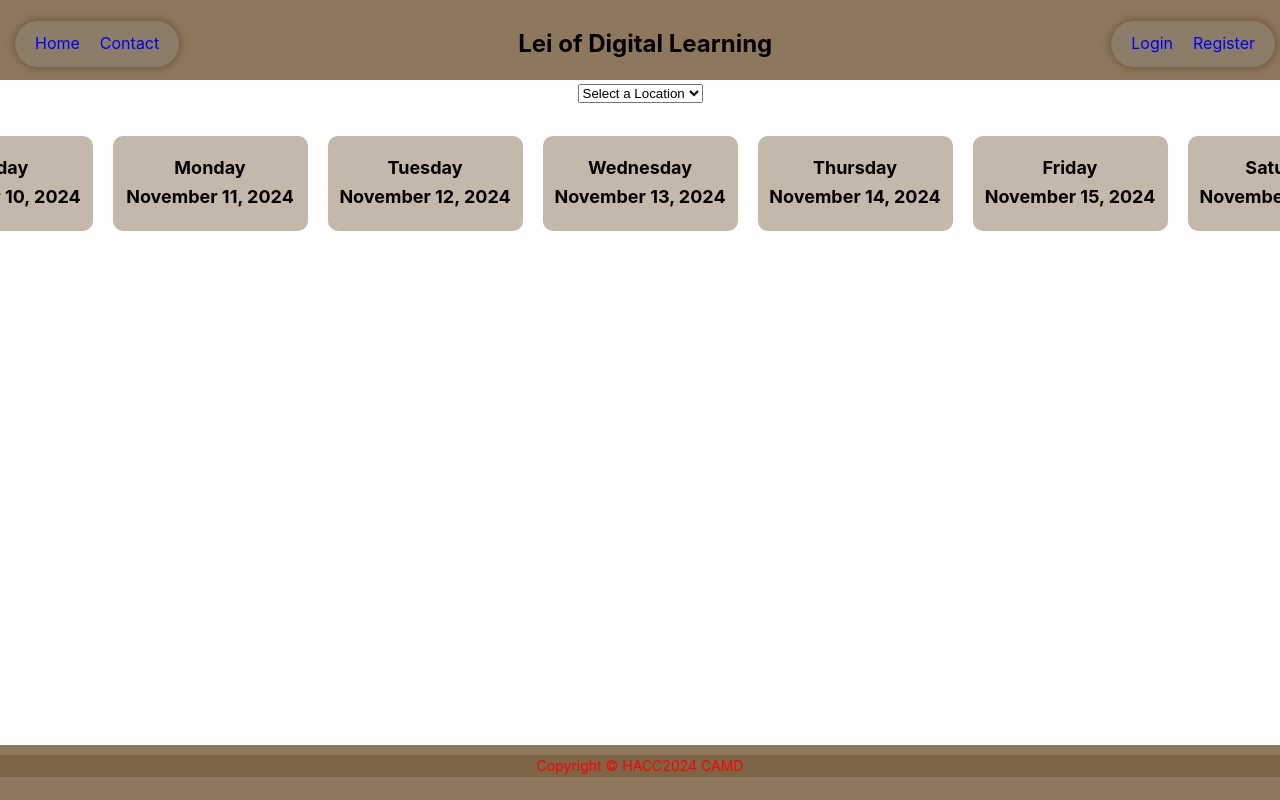
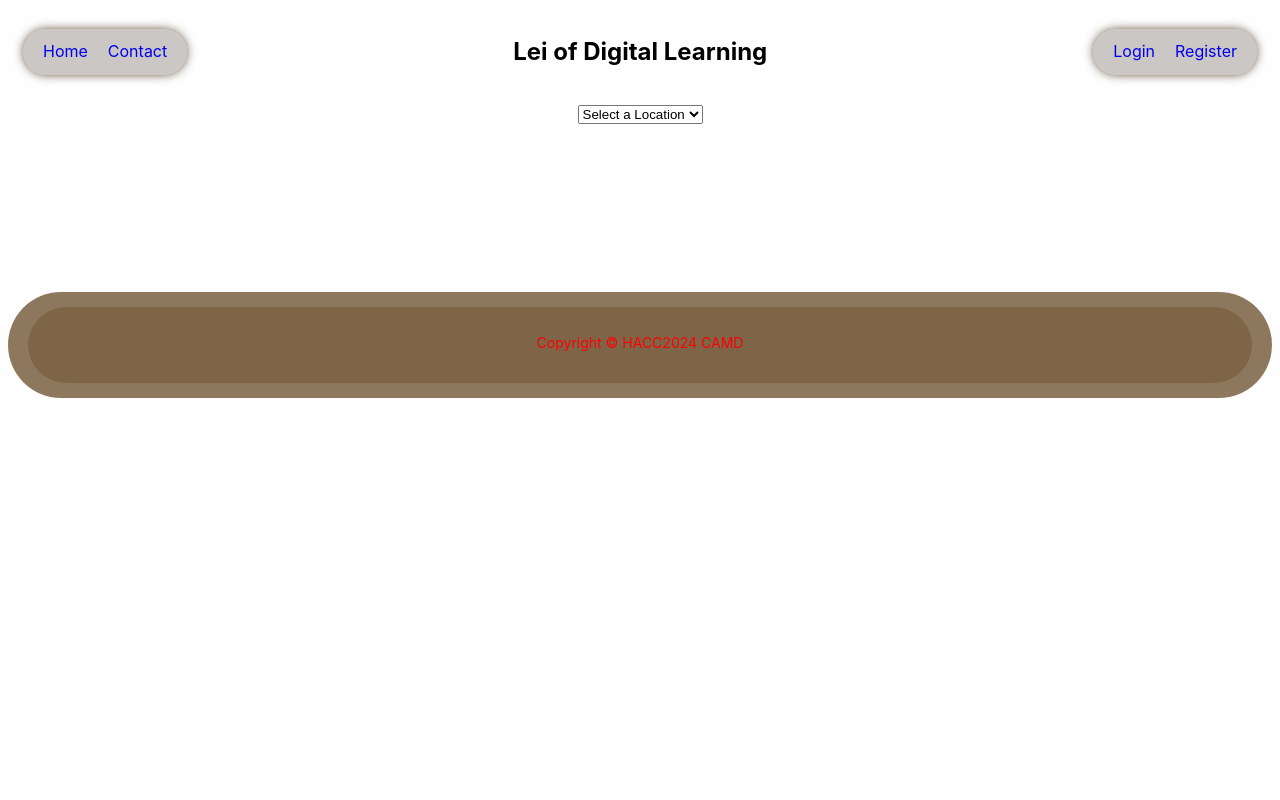
Before and after one commit to HACC2024/Lei-of-Digital-Learning, a React (Vite) app in the folder client/: page / in a window 1280 px wide. Built offline with nearby package versions, Linux system fonts and the light colour scheme.

Commit message:
Improved path layout for installing requirements

```diff
--- a/client/src/components/Home.tsx
+++ b/client/src/components/Home.tsx
@@ -2,39 +2,48 @@ import { useState, useEffect } from 'react';
 import './css/Home.css';
 import EventList from '../components/EventList';
 
+interface Event {
+  id: number;
+  title: string;
+  description: string;
+  date: string;
+  time: string;
+  location: string;
+}
+
 const Home = () => {
-  const [events, setEvents] = useState([]);
-  const [locations, setLocations] = useState([]);
+  const [events, setEvents] = useState<Event []>([]);
+  const [locations, setLocations] = useState<string[]>([]);
   const [selectedDay, setSelectedDay] = useState<string | null>(null);
   const [startOfWeek, setStartOfWeek] = useState(new Date(2024, 10, 10));
   const [selectedLocation, setSelectedLocation] = useState<string>("");
 
   useEffect(() => {
     const testEvents = [
-      { id: 1, title: 'Walk-in Session - Community Center', description: 'Get assistance from a Digital Navigator.', date: 'October 25, 2024', time: '10:00 AM - 12:00 PM', location: 'Honolulu Library' },
-      { id: 2, title: 'Community Art Workshop', description: 'Explore your creativity with guidance from local artists.', date: 'October 25, 2024', time: '1:00 PM - 3:00 PM', location: 'Honolulu Library' },
-      { id: 3, title: 'Parenting Support Group', description: 'Connect with other parents and share experiences.', date: 'October 25, 2024', time: '4:00 PM - 5:30 PM', location: 'Honolulu Library' },
-      { id: 4, title: 'Evening Yoga Class', description: 'A gentle yoga session to wind down the day.', date: 'October 25, 2024', time: '6:00 PM - 7:00 PM', location: 'Honolulu Library' },
-      { id: 5, title: 'Digital Skills Workshop', description: 'Learn essential computer skills in a free workshop.', date: 'October 26, 2024', time: '2:00 PM - 4:00 PM', location: 'Maui Community Center' },
-      { id: 6, title: 'Senior Tech Help', description: 'Tech assistance for seniors to learn smartphone basics.', date: 'October 26, 2024', time: '10:00 AM - 11:30 AM', location: 'Maui Community Center' },
-      { id: 7, title: 'Job Interview Workshop', description: 'Tips and practice for successful job interviews.', date: 'October 26, 2024', time: '12:00 PM - 1:30 PM', location: 'Maui Community Center' },
-      { id: 8, title: 'Music Therapy Session', description: 'Relax with guided music therapy.', date: 'October 26, 2024', time: '5:00 PM - 6:00 PM', location: 'Maui Community Center' },
-      { id: 9, title: 'Online Safety Workshop', description: 'Learn how to stay safe online and protect your personal information.', date: 'October 27, 2024', time: '1:00 PM - 3:00 PM', location: 'Waikiki Library' },
-      { id: 10, title: 'Photography Basics', description: 'Learn the basics of photography with your smartphone.', date: 'October 27, 2024', time: '10:00 AM - 12:00 PM', location: 'Waikiki Library' },
-      { id: 11, title: 'Job Application Workshop', description: 'Get assistance filling out job applications.', date: 'October 27, 2024', time: '3:30 PM - 5:00 PM', location: 'Waikiki Library' },
-      { id: 12, title: 'Movie Night', description: 'Enjoy a family-friendly movie screening.', date: 'October 27, 2024', time: '6:00 PM - 8:00 PM', location: 'Waikiki Library' },
-      { id: 13, title: 'Resume Building Session', description: 'Get help creating or updating your resume with one-on-one assistance.', date: 'October 28, 2024', time: '11:00 AM - 1:00 PM', location: 'Kailua Community Center' },
-      { id: 14, title: 'Coding Basics Workshop', description: 'Introduction to coding for beginners.', date: 'October 28, 2024', time: '10:00 AM - 12:00 PM', location: 'Kailua Community Center' },
-      { id: 15, title: 'Nutrition for Families', description: 'Learn tips on how to keep your family healthy and happy.', date: 'October 28, 2024', time: '1:30 PM - 2:30 PM', location: 'Kailua Community Center' },
-      { id: 16, title: 'Evening Meditation Session', description: 'Join us for a guided meditation to relax and unwind.', date: 'October 28, 2024', time: '5:00 PM - 6:00 PM', location: 'Kailua Community Center' },
-      { id: 17, title: 'Job Application Workshop', description: 'Receive guidance on job applications and learn about job search resources.', date: 'October 29, 2024', time: '9:00 AM - 11:00 AM', location: 'Hilo Public Library' },
-      { id: 18, title: 'Financial Literacy Class', description: 'An introductory class on budgeting and managing finances.', date: 'October 29, 2024', time: '3:00 PM - 5:00 PM', location: 'Pearl City Civic Center' },
-      { id: 19, title: 'Language Exchange Meetup', description: 'Practice a new language with native speakers.', date: 'October 29, 2024', time: '6:00 PM - 7:30 PM', location: 'Hilo Public Library' },
-      { id: 20, title: 'Basic Coding Workshop', description: 'Learn the basics of coding in this beginner-friendly workshop.', date: 'October 29, 2024', time: '10:00 AM - 12:00 PM', location: 'Kona Innovation Center' },
-      { id: 21, title: 'Intro to Social Media', description: 'Learn the basics of using social media safely and effectively.', date: 'November 3, 2024', time: '9:00 AM - 10:00 AM', location: 'Honolulu Library' },
-      { id: 22, title: 'Beginner Excel Workshop', description: 'An introduction to using Excel for data organization and calculations.', date: 'November 3, 2024', time: '10:30 AM - 11:30 AM', location: 'Honolulu Library' },
-      { id: 23, title: 'Email Essentials', description: 'Learn how to create, send, and organize emails efficiently.', date: 'November 3, 2024', time: '12:00 PM - 1:00 PM', location: 'Honolulu Library' },
-      { id: 24, title: 'Networking for Success', description: 'Learn networking strategies to build professional connections.', date: 'November 3, 2024', time: '6:00 PM - 7:00 PM', location: 'Honolulu Library' }
+      { id: 1, title: 'Walk-in Session - Community Center', description: 'Get assistance from a Digital Navigator.', date: '10/25/2024', time: '10:00 AM - 12:00 PM', location: 'Honolulu Library' },
+      { id: 2, title: 'Community Art Workshop', description: 'Explore your creativity with guidance from local artists.', date: '10/25/2024', time: '1:00 PM - 3:00 PM', location: 'Honolulu Library' },
+      { id: 3, title: 'Parenting Support Group', description: 'Connect with other parents and share experiences.', date: '10/25/2024', time: '4:00 PM - 5:30 PM', location: 'Honolulu Library' },
+      { id: 4, title: 'Evening Yoga Class', description: 'A gentle yoga session to wind down the day.', date: '10/25/2024', time: '6:00 PM - 7:00 PM', location: 'Honolulu Library' },
+      { id: 5, title: 'Digital Skills Workshop', description: 'Learn essential computer skills in a free workshop.', date: '10/26/2024', time: '2:00 PM - 4:00 PM', location: 'Maui Community Center' },
+      { id: 6, title: 'Senior Tech Help', description: 'Tech assistance for seniors to learn smartphone basics.', date: '10/26/2024', time: '10:00 AM - 11:30 AM', location: 'Maui Community Center' },
+      { id: 7, title: 'Job Interview Workshop', description: 'Tips and practice for successful job interviews.', date: '10/26/2024', time: '12:00 PM - 1:30 PM', location: 'Maui Community Center' },
+      { id: 8, title: 'Music Therapy Session', description: 'Relax with guided music therapy.', date: '10/26/2024', time: '5:00 PM - 6:00 PM', location: 'Maui Community Center' },
+      { id: 9, title: 'Online Safety Workshop', description: 'Learn how to stay safe online and protect your personal information.', date: '10/27/2024', time: '1:00 PM - 3:00 PM', location: 'Waikiki Library' },
+      { id: 10, title: 'Photography Basics', description: 'Learn the basics of photography with your smartphone.', date: '10/27/2024', time: '10:00 AM - 12:00 PM', location: 'Waikiki Library' },
+      { id: 11, title: 'Job Application Workshop', description: 'Get assistance filling out job applications.', date: '10/27/2024', time: '3:30 PM - 5:00 PM', location: 'Waikiki Library' },
+      { id: 12, title: 'Movie Night', description: 'Enjoy a family-friendly movie screening.', date: '10/27/2024', time: '6:00 PM - 8:00 PM', location: 'Waikiki Library' },
+      { id: 13, title: 'Resume Building Session', description: 'Get help creating or updating your resume with one-on-one assistance.', date: '10/28/2024', time: '11:00 AM - 1:00 PM', location: 'Kailua Community Center' },
+      { id: 14, title: 'Coding Basics Workshop', description: 'Introduction to coding for beginners.', date: '10/28/2024', time: '10:00 AM - 12:00 PM', location: 'Kailua Community Center' },
+      { id: 15, title: 'Nutrition for Families', description: 'Learn tips on how to keep your family healthy and happy.', date: '10/28/2024', time: '1:30 PM - 2:30 PM', location: 'Kailua Community Center' },
+      { id: 16, title: 'Evening Meditation Session', description: 'Join us for a guided meditation to relax and unwind.', date: '10/28/2024', time: '5:00 PM - 6:00 PM', location: 'Kailua Community Center' },
+      { id: 17, title: 'Job Application Workshop', description: 'Receive guidance on job applications and learn about job search resources.', date: '10/29/2024', time: '9:00 AM - 11:00 AM', location: 'Hilo Public Library' },
+      { id: 18, title: 'Financial Literacy Class', description: 'An introductory class on budgeting and managing finances.', date: '10/29/2024', time: '3:00 PM - 5:00 PM', location: 'Pearl City Civic Center' },
+      { id: 19, title: 'Language Exchange Meetup', description: 'Practice a new language with native speakers.', date: '10/29/2024', time: '6:00 PM - 7:30 PM', location: 'Hilo Public Library' },
+      { id: 20, title: 'Basic Coding Workshop', description: 'Learn the basics of coding in this beginner-friendly workshop.', date: '10/29/2024', time: '10:00 AM - 12:00 PM', location: 'Kona Innovation Center' },
+      { id: 21, title: 'Intro to Social Media', description: 'Learn the basics of using social media safely and effectively.', date: '11/3/2024', time: '9:00 AM - 10:00 AM', location: 'Honolulu Library' },
+      { id: 22, title: 'Beginner Excel Workshop', description: 'An introduction to using Excel for data organization and calculations.', date: '11/3/2024', time: '10:30 AM - 11:30 AM', location: 'Honolulu Library' },
+      { id: 23, title: 'Email Essentials', description: 'Learn how to create, send, and organize emails efficiently.', date: '11/3/2024', time: '12:00 PM - 1:00 PM', location: 'Honolulu Library' },
+      { id: 24, title: 'Networking for Success', description: 'Learn networking strategies to build professional connections.', date: '11/3/2024', time: '6:00 PM - 7:00 PM', location: 'Honolulu Library' }
     ];
 
     const testLocations = ['Honolulu', 'Kailua', 'Maui', 'Pearl City'];
@@ -50,7 +59,7 @@ const Home = () => {
       day.setDate(startOfWeek.getDate() + i);
       daysOfWeek.push({
         name: day.toLocaleDateString('en-US', { weekday: 'long' }),
-        date: day.toLocaleDateString('en-US', { month: 'long', day: 'numeric', year: 'numeric' }),
+        date: day.toLocaleDateString('en-US', { month: 'numeric', day: 'numeric', year: 'numeric' }),
       });
     }
     return daysOfWeek;
@@ -83,28 +92,7 @@ const Home = () => {
       </div>
 
       <nav className="weekly-calender">
-        <button onClick={goToPreviousWeek}>
-          <svg xmlns="http://www.w3.org/2000/svg" width="16" height="16" fill="currentColor" viewBox="0 0 16 16">
-            <path d="m3.86 8.753 5.482 4.796c.646.566 1.658.106 1.658-.753V3.204a1 1 0 0 0-1.659-.753l-5.48 4.796a1 1 0 0 0 0 1.506z"/>
-          </svg>
-        </button>
-        <ul className='week-days'>
-        {days.map((day) => (
-            <li
-              key={day.name}
-              onClick={() => toggleDaySelection(day.name)}
-              className={selectedDay === day.name ? 'selected' : ''}
-            >
-              <div>{day.name}</div>
-              <div>{day.date}</div>
-            </li>
-          ))}
-        </ul>
-        <button onClick={goToNextWeek}>
-          <svg xmlns="http://www.w3.org/2000/svg" width="16" height="16" fill="currentColor" viewBox="0 0 16 16">
-            <path d="m12.14 8.753-5.482 4.796c-.646.566-1.658.106-1.658-.753V3.204a1 1 0 0 1 1.659-.753l5.48 4.796a1 1 0 0 1 0 1.506z"/>
-          </svg>
-        </button>
+
       </nav>
 
       <div className="event-list-container">
--- a/client/src/components/css/Home.css
+++ b/client/src/components/css/Home.css
@@ -2,8 +2,7 @@
   display: flex;
   flex-direction: column;
   align-items: center;
-  justify-content: center;
-  overflow: hidden;
+  overflow: none;
 }
 
 .event-list-container{
@@ -15,7 +14,6 @@
   flex-direction: row;
   align-items: center;
   justify-content: center;
-  background-color: transparent;
   box-shadow: none;
   font-weight: bold;
 }
@@ -30,13 +28,13 @@
   flex-direction: column;
   align-items: center;
   justify-content: center;
-  width: 175px;
-  height: 75px;
+  width: 50%;
+  height: 50%;
   padding: 10px;
   margin: 10px;
   font-size: 18px;
-  border-radius: 10px;
-  background-color: #7c634474;
+  border-bottom: 5px black;
+  border-radius: 2vmax;
   cursor: pointer;
   transition: background-color 0.3s ease, box-shadow 0.3s ease;
 }
--- a/client/src/main.css
+++ b/client/src/main.css
@@ -66,31 +66,22 @@ button {
 
 
 /* General Layout */
-body {
-  margin: 0;
-  padding: 0;
-  overflow: hidden;
-}
 .container {
-  display: grid;
-  grid-template-rows: 80px 1fr 55px;
-  height: 100vh;
+  display: flex;
+  flex-direction: column;
+  height: 100%;
 }
 .header {
-  width: 100%;
-  grid-row: 1;
   padding: 5px;
-  background-color: #7c6344dc;
 }
 .app {
-  overflow-y: auto;
+  padding: 5px  ;
 }
+
 .footer {
-  grid-row: 3;
-  padding: 0;
-  margin: 0;
   background-color: #7c6344dc;
-  color: #000000;
+  border-radius: 25vmax;
+  align-items: baseline;
 }
 /* --------------- */
 
```
